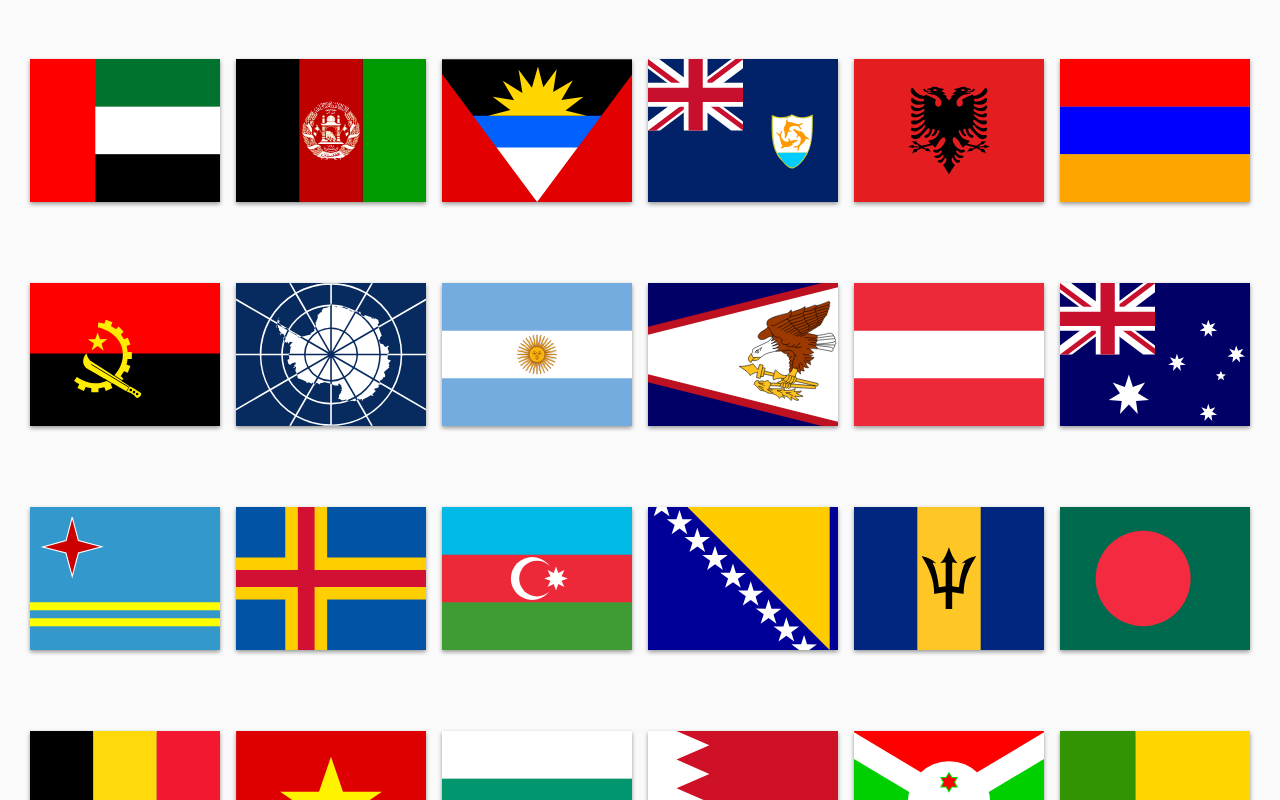
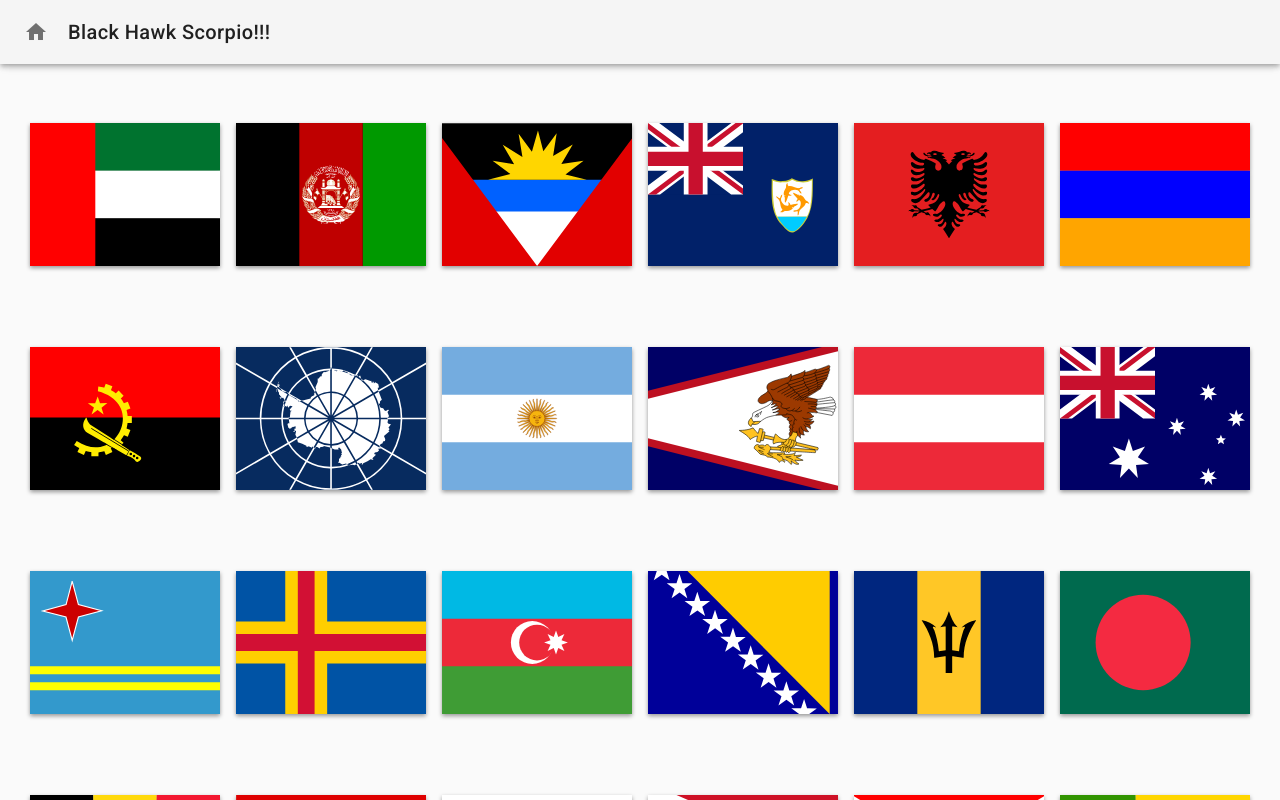
Before and after one commit to mtHuberty/blackhawkscorpio, a Vue app: page / in a window 1280 px wide. Shown: the top 800 px of the page. Built offline with nearby package versions, Linux system fonts and the light colour scheme; no server answers.

Commit message:
Updated to have a navbar with a updated back and home button.

```diff
--- a/src/layouts/DefaultLayout.vue
+++ b/src/layouts/DefaultLayout.vue
@@ -1,18 +1,15 @@
 <template>
     <div>
-        <router-view/>
-        <v-btn
-            color="blue darken-2"
-            fixed
-            dark
-            fab
-            bottom
-            left
-            @click="goBack()"
-            v-if="!isHomePage"
-        >
-            <v-icon>arrow_back</v-icon>
-        </v-btn>
+        <v-toolbar fixed app>
+             <v-btn icon v-if="!isHomePage" @click="goBack()">
+              <v-icon>arrow_back</v-icon>
+            </v-btn>
+            <v-icon v-if="isHomePage">home</v-icon>
+            <v-toolbar-title>Black Hawk Scorpio!!!</v-toolbar-title>
+        </v-toolbar>
+        <v-content>
+            <router-view/>
+        </v-content>
     </div>
 </template>
 <script>
```
